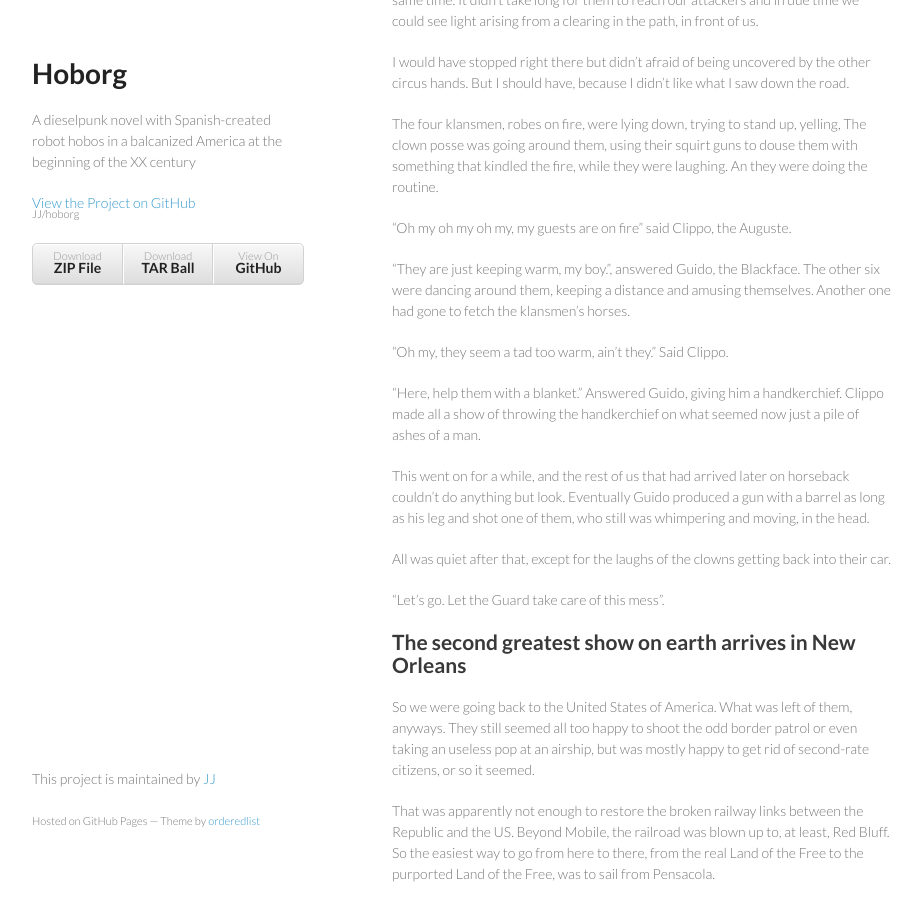
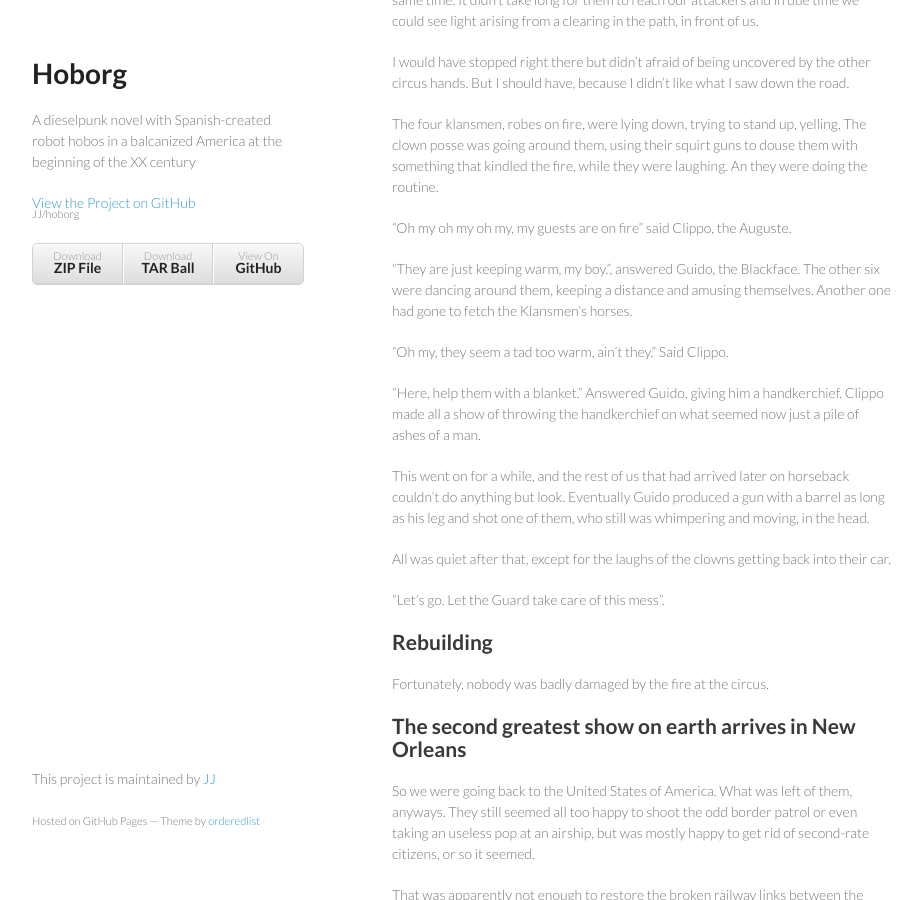
Before and after one commit to JJ/hoborg, a Jekyll site: the page built from text/text.md, in a window 1280 px wide and 900 px high, scrolled down 4872 px. Shown: the whole window, without its empty margins (178-1099 px from the left). Built offline with Jekyll 4.4.1, drawn with Linux system fonts in a browser that asks for light colours.

Commit message:
Sync text/text.md from master to gh-pages

```diff
--- a/text/text.md
+++ b/text/text.md
@@ -292,7 +292,7 @@ were laughing. An they were doing the routine.
 
 "They are just keeping warm, my boy.", answered Guido, the
 Blackface. The other six were dancing around them, keeping a distance
-and amusing themselves. Another one had gone to fetch the klansmen's
+and amusing themselves. Another one had gone to fetch the Klansmen's
 horses.
 
 "Oh my, they seem a tad too warm, ain't they." Said Clippo.
@@ -311,7 +311,10 @@ back into their car.
 
 "Let's go. Let the Guard take care of this mess".
 
+Rebuilding
+-------------
 
+Fortunately, nobody was badly damaged by the fire at the circus.
 
 
 The second greatest show on earth arrives in New Orleans
```
